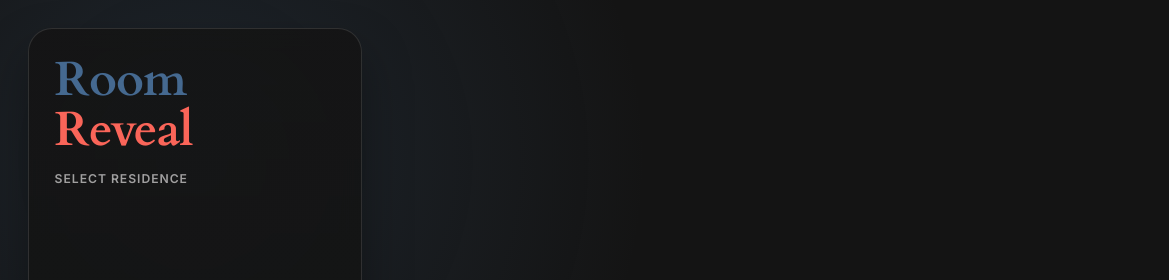
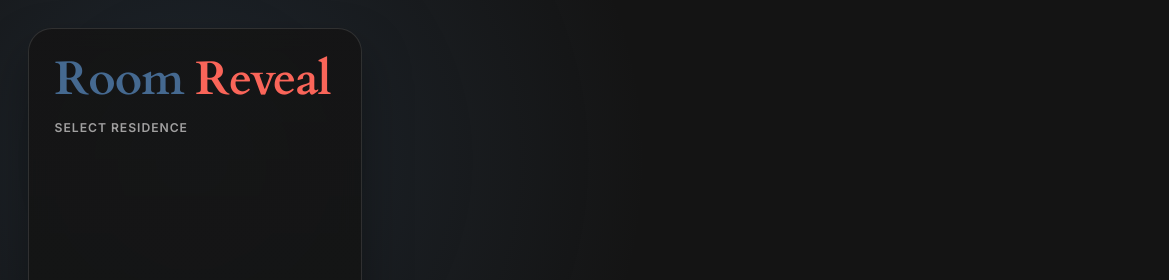
Before and after one commit to GalacticQuasar/room-reveal, a website built with Vite: page index.html in a window 1280 px wide. Shown: the top 280 px of the page, 0-1169 px from the left. Built offline with nearby package versions, Linux system fonts and the light colour scheme; no server answers.

Commit message:
forty seven

```diff
--- a/src/landing.css
+++ b/src/landing.css
@@ -94,7 +94,7 @@ body {
 .panel-logo {
   margin: 0;
   font-family: 'Cardo', serif;
-  font-size: clamp(0.75rem, 10.5vw, 2.996rem);
+  font-size: clamp(0.75rem, 10.5vw, 47px);
   letter-spacing: -0.02em;
   line-height: 1.05;
 }
```
